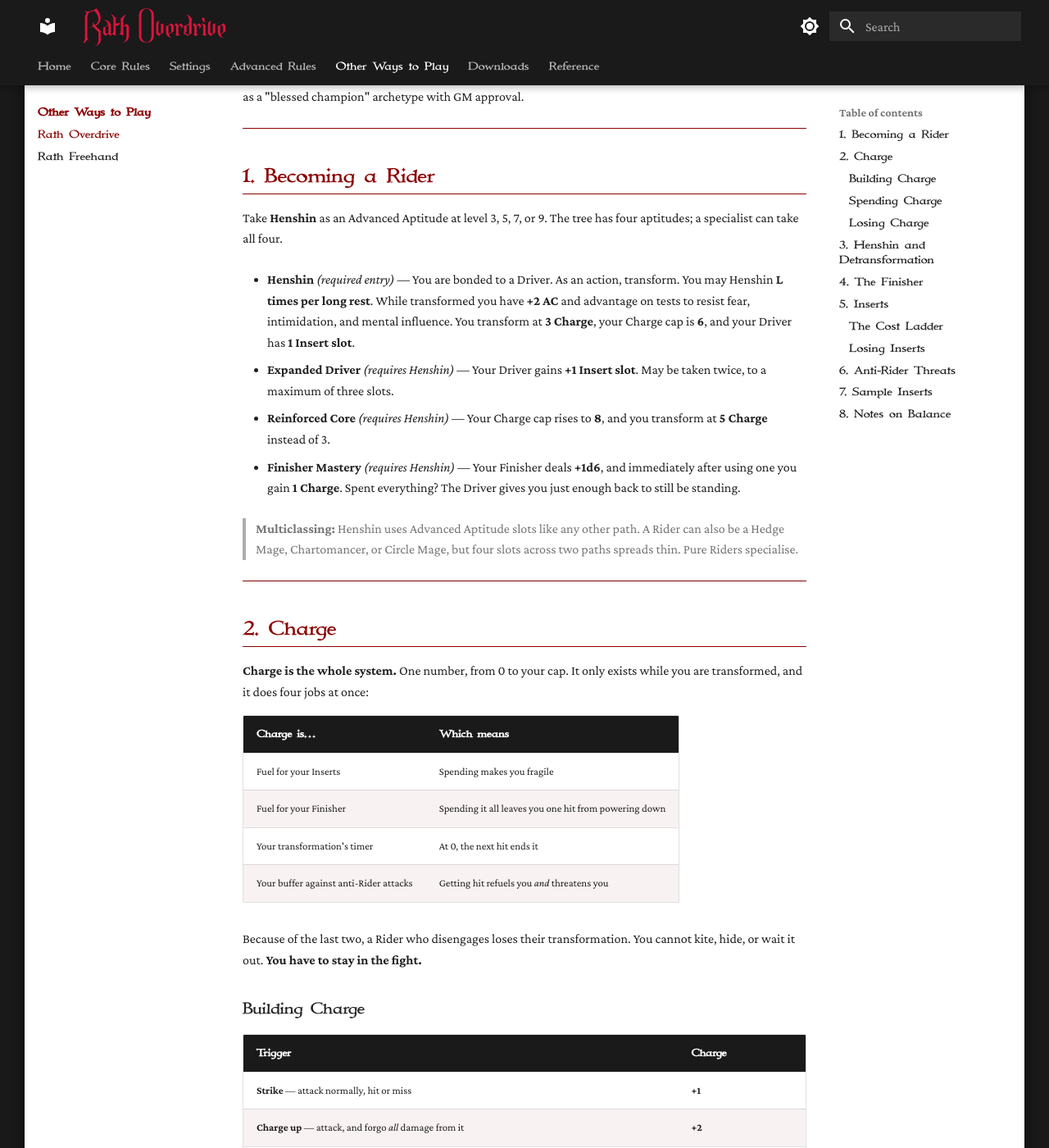
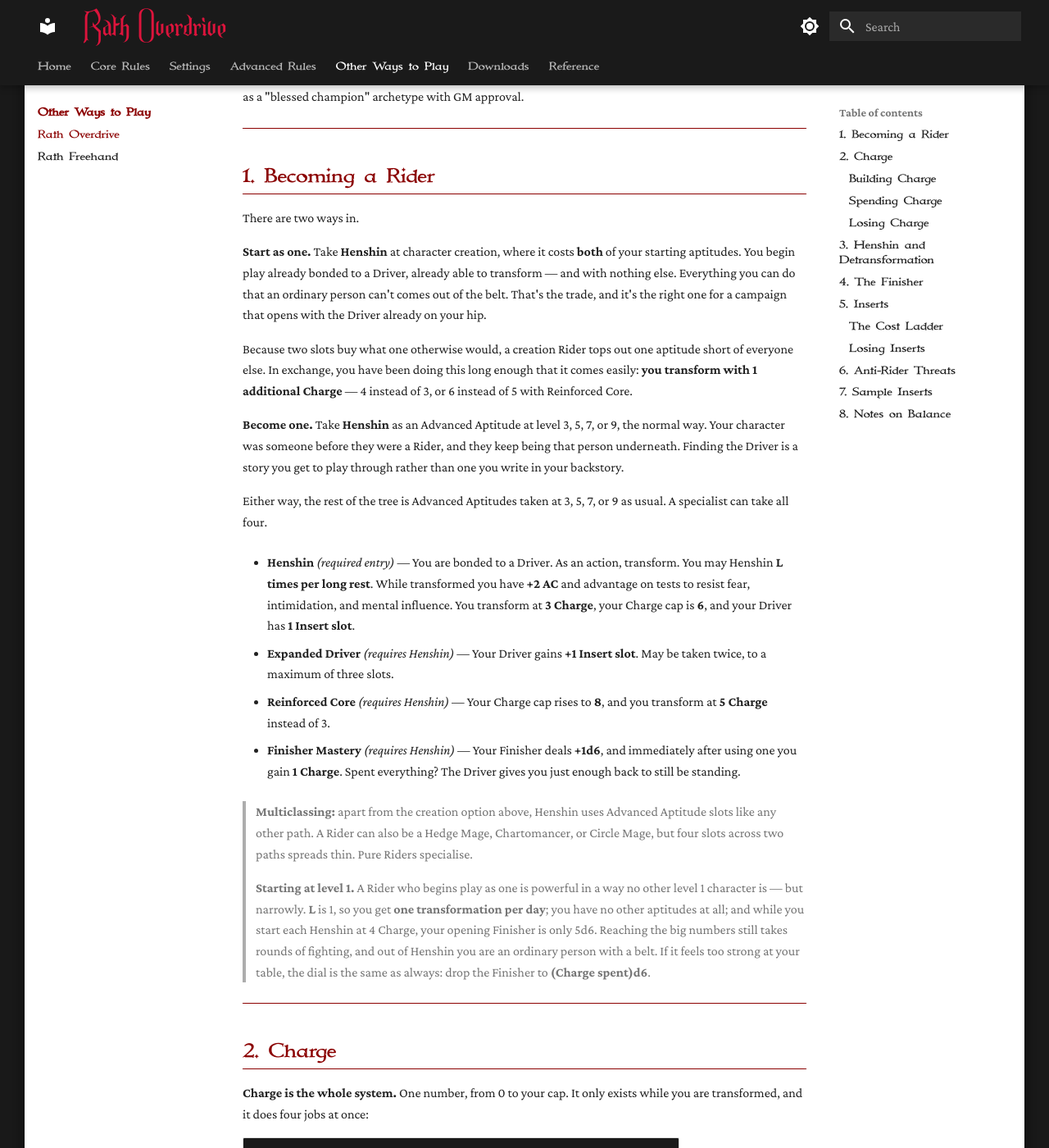
Before and after one commit to rathrpg/rath-rpg, an MkDocs documentation site: the page built from docs/Rath Overdrive.md, in a window 1280 px wide and 1400 px high, scrolled down 476 px. Shown: the whole window at 82% size. Built offline with MkDocs 1.6.1 and Material for MkDocs 9.7.7, drawn with Linux system fonts in a browser that asks for light colours.

Commit message:
Give the setting appendices their own heading faces
Modern gets Special Elite (typewriter), Science Fiction gets Chakra Petch.
Body text stays Crimson Pro in every setting — the appendices are part of the
Players Handbook and are meant to be read side by side, so only headings and
table headers change. Site chrome keeps Immortal so the frame doesn't shift
between settings.

Headings now follow a --setting-heading variable; split_appendices() injects a
per-page override so each rule applies to one page and nothing else.

Special Elite ships a single 400 weight, so headings and table headers set that
weight explicitly — left alone the browser synthesises bold and the distressed
edges smear, closing up the counters in reversed-out table headers.

Also fixes a long-standing dead @import: CSS requires @import to precede every
other rule, and extra.css puts @font-face blocks first, so its Crimson Pro
import has never applied. Body text was correct only because the Material theme
loads Crimson Pro itself. Web fonts now load via extra_css in mkdocs.yml, with
a note in extra.css explaining why an @import there is ignored.

Co-Authored-By: Claude Opus 5 <noreply@anthropic.com>

```diff
--- a/docs/Rath Overdrive.md
+++ b/docs/Rath Overdrive.md
@@ -14,7 +14,15 @@ Riders are not mages. They do not cast spells. Their power lives in their gear,
 
 ## 1. Becoming a Rider
 
-Take **Henshin** as an Advanced Aptitude at level 3, 5, 7, or 9. The tree has four aptitudes; a specialist can take all four.
+There are two ways in.
+
+**Start as one.** Take **Henshin** at character creation, where it costs **both** of your starting aptitudes. You begin play already bonded to a Driver, already able to transform — and with nothing else. Everything you can do that an ordinary person can't comes out of the belt. That's the trade, and it's the right one for a campaign that opens with the Driver already on your hip.
+
+Because two slots buy what one otherwise would, a creation Rider tops out one aptitude short of everyone else. In exchange, you have been doing this long enough that it comes easily: **you transform with 1 additional Charge** — 4 instead of 3, or 6 instead of 5 with Reinforced Core.
+
+**Become one.** Take **Henshin** as an Advanced Aptitude at level 3, 5, 7, or 9, the normal way. Your character was someone before they were a Rider, and they keep being that person underneath. Finding the Driver is a story you get to play through rather than one you write in your backstory.
+
+Either way, the rest of the tree is Advanced Aptitudes taken at 3, 5, 7, or 9 as usual. A specialist can take all four.
 
 - **Henshin** *(required entry)* — You are bonded to a Driver. As an action, transform. You may Henshin **L times per long rest**. While transformed you have **+2 AC** and advantage on tests to resist fear, intimidation, and mental influence. You transform at **3 Charge**, your Charge cap is **6**, and your Driver has **1 Insert slot**.
 
@@ -24,7 +32,9 @@ Take **Henshin** as an Advanced Aptitude at level 3, 5, 7, or 9. The tree has fo
 
 - **Finisher Mastery** *(requires Henshin)* — Your Finisher deals **+1d6**, and immediately after using one you gain **1 Charge**. Spent everything? The Driver gives you just enough back to still be standing.
 
-> **Multiclassing:** Henshin uses Advanced Aptitude slots like any other path. A Rider can also be a Hedge Mage, Chartomancer, or Circle Mage, but four slots across two paths spreads thin. Pure Riders specialise.
+> **Multiclassing:** apart from the creation option above, Henshin uses Advanced Aptitude slots like any other path. A Rider can also be a Hedge Mage, Chartomancer, or Circle Mage, but four slots across two paths spreads thin. Pure Riders specialise.
+
+> **Starting at level 1.** A Rider who begins play as one is powerful in a way no other level 1 character is — but narrowly. **L** is 1, so you get **one transformation per day**; you have no other aptitudes at all; and while you start each Henshin at 4 Charge, your opening Finisher is only 5d6. Reaching the big numbers still takes rounds of fighting, and out of Henshin you are an ordinary person with a belt. If it feels too strong at your table, the dial is the same as always: drop the Finisher to **(Charge spent)d6**.
 
 ---
 
--- a/docs/stylesheets/extra.css
+++ b/docs/stylesheets/extra.css
@@ -17,10 +17,24 @@
   font-display: swap;
 }
 
-/* Import Crimson Pro for body text */
+/* NOTE: this @import does nothing. CSS requires @import to precede every other
+   rule, and the @font-face blocks above are rules — so browsers drop it. Body
+   text is Crimson Pro only because the Material theme loads it (theme.font in
+   mkdocs.yml). Web fonts belong in mkdocs.yml extra_css, not here. */
 @import url('https://fonts.googleapis.com/css2?family=Crimson+Pro:ital,wght@0,400;0,600;0,700;1,400&display=swap');
 
 :root {
+  /* Page-content headings only. The site chrome (title, tabs, sidebar) stays
+     Immortal deliberately — the frame shouldn't change as you move between
+     settings, only the page you're reading.
+
+     The setting appendices override this on their own pages; see
+     split_appendices() in build_site.py. Swap a face by editing the one line
+     in the injected block there.
+       Modern  candidates: Oswald / Archivo Narrow / IBM Plex Sans
+       Sci-Fi  candidates: Chakra Petch / Rajdhani / Exo 2 (Orbitron = louder) */
+  --setting-heading: 'Immortal', Georgia, serif;
+
   --md-primary-fg-color: #8B0000;
   --md-primary-fg-color--light: #A52A2A;
   --md-primary-fg-color--dark: #600000;
@@ -43,9 +57,9 @@
   }
 }
 
-/* Headings with Immortal font */
+/* Headings follow --setting-heading (Immortal everywhere but the appendices) */
 h1, h2, h3, h4, h5, h6 {
-  font-family: 'Immortal', Georgia, serif !important;
+  font-family: var(--setting-heading) !important;
 }
 
 .md-typeset h1,
@@ -54,7 +68,7 @@ h1, h2, h3, h4, h5, h6 {
 .md-typeset h4,
 .md-typeset h5,
 .md-typeset h6 {
-  font-family: 'Immortal', Georgia, serif !important;
+  font-family: var(--setting-heading) !important;
 }
 
 .md-typeset h1 {
@@ -71,7 +85,7 @@ h1, h2, h3, h4, h5, h6 {
 .md-typeset table:not([class]) th {
   background-color: #1a1a1a;
   color: white;
-  font-family: 'Immortal', Georgia, serif !important;
+  font-family: var(--setting-heading) !important;
 }
 
 .md-typeset table:not([class]) tr:nth-child(even) td {
--- a/mkdocs.yml
+++ b/mkdocs.yml
@@ -63,6 +63,9 @@ markdown_extensions:
       permalink: true
 
 extra_css:
+  # Display faces for the setting appendices. Must be loaded here — an @import
+  # inside extra.css is ignored (see the note in that file).
+  - https://fonts.googleapis.com/css2?family=Special+Elite&family=Chakra+Petch:wght@600;700&display=swap
   - stylesheets/extra.css
 
 extra_javascript:
```
Also changed, not shown: build_site.py (+26 -1 lines), docs/Modern.md (+10 -0 lines), docs/Science Fiction.md (+3 -0 lines), docs/downloads.md (+2 -0 lines).
